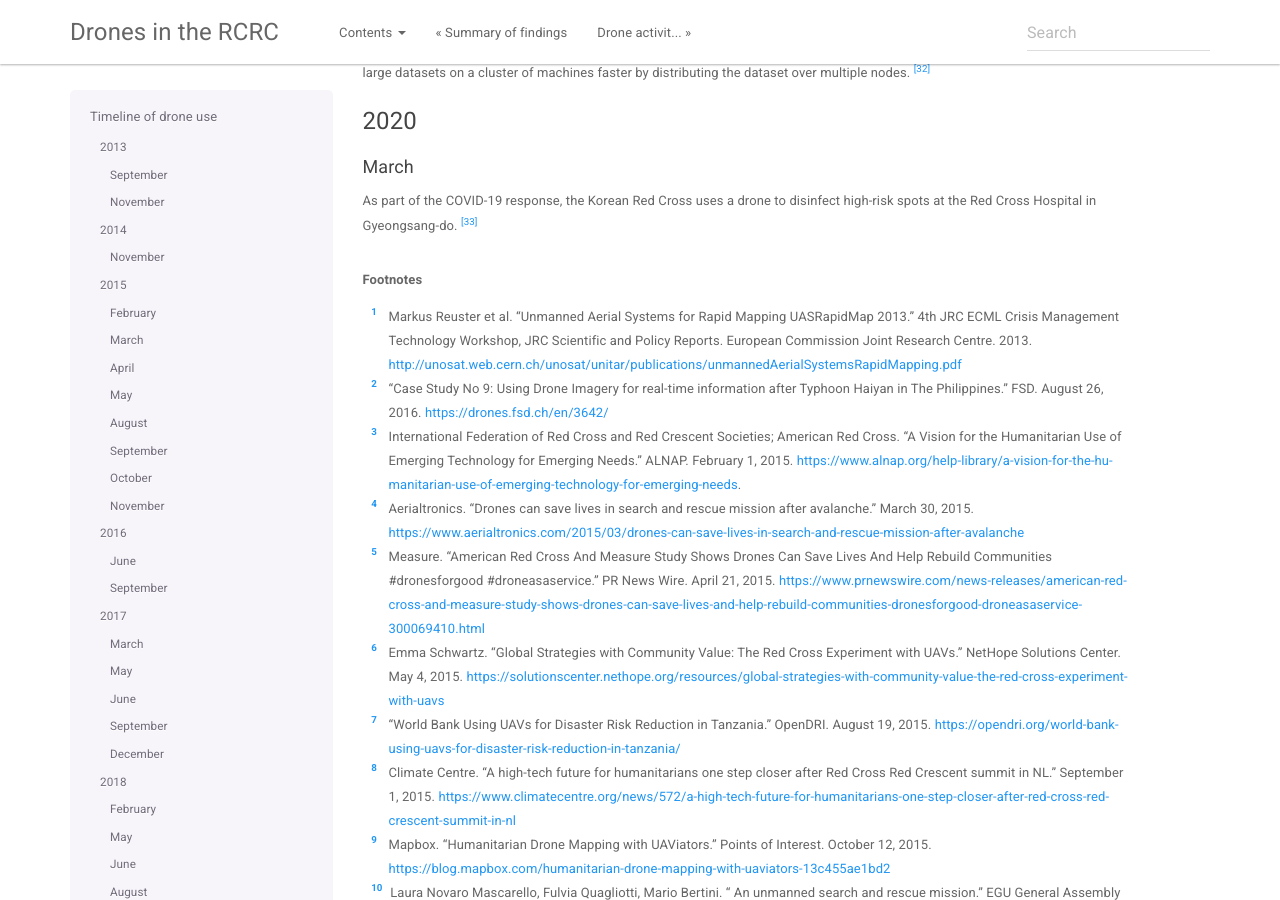
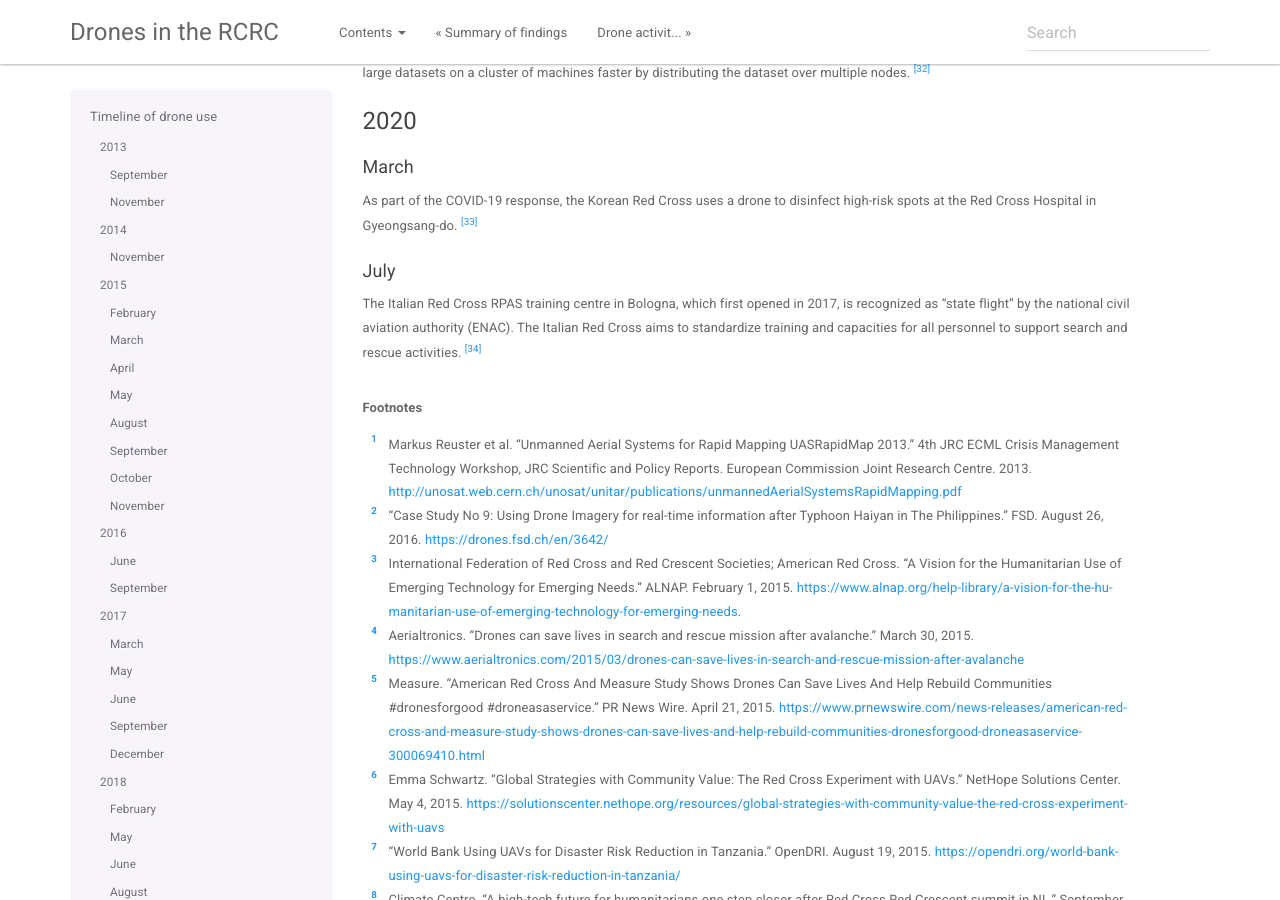
Before and after one commit to AmericanRedCross/rcrc-drones, a Sphinx documentation site: the page built from source/timeline.rst, in a window 1280 px wide and 900 px high, scrolled down 3464 px. Built offline with Sphinx 7.4.7, drawn with Linux system fonts in a browser that asks for light colours; some of the changed text lies outside the part shown.

Commit message:
italian rc updates

```diff
--- a/source/activities.rst
+++ b/source/activities.rst
@@ -183,7 +183,7 @@
 
 **Operational examples:** 2015 experimental joint exercise in Turin area.
 
-**Summary:** Desk research indicates that the Italian Red Cross used a drone with Red Cross insignia on it in 2015. [#71]_ This appears to be linked to a November 2015 joint exercise between the Italian Red Cross and the Politecnico of Turin, in which medical teams and engineers used a thermal-camera equipped drone to assist with a simulated search and rescue operation. [#72]_ In 2016, the Italian Red Cross in Bologna announced a collaboration with the UK-based telematics provider Octo on a "drone intelligence service" for emergency rescue operations. [#73]_ We were unable to contact a representative of the organization for an informational interview for this project.
+**Summary:** Desk research indicates that the Italian Red Cross used a drone with Red Cross insignia on it in 2015. [#71]_ This appears to be linked to a November 2015 joint exercise between the Italian Red Cross and the Politecnico of Turin, in which medical teams and engineers used a thermal-camera equipped drone to assist with a simulated search and rescue operation. [#72]_ In 2016, the Italian Red Cross in Bologna announced a collaboration with the UK-based telematics provider Octo on a "drone intelligence service" for emergency rescue operations. [#73]_  In 2017, the Italian Red Cross opened am RPAS training centre in Bologna. In 2020, the training centre was recognized as "state flight" by the national civil aviation authority (ENAC). [#89]_
 
 ***********************
 Kenya Red Cross Society
--- a/source/timeline.rst
+++ b/source/timeline.rst
@@ -190,7 +190,10 @@
 
 As part of the COVID-19 response, the Korean Red Cross uses a drone to disinfect high-risk spots at the Red Cross Hospital in Gyeongsang-do. [#status_1235852877119160322]_
 
+July
+====
 
+The Italian Red Cross RPAS training centre in Bologna, which first opened in 2017, is recognized as "state flight" by the national civil aviation authority (ENAC). The Italian Red Cross aims to standardize training and capacities for all personnel to support search and rescue activities. [#66]_
 
 .. rubric:: Footnotes
 
```
Also changed, not shown: other parts of source/activities.rst (+1 -0 lines), other parts of source/timeline.rst (+1 -0 lines).
